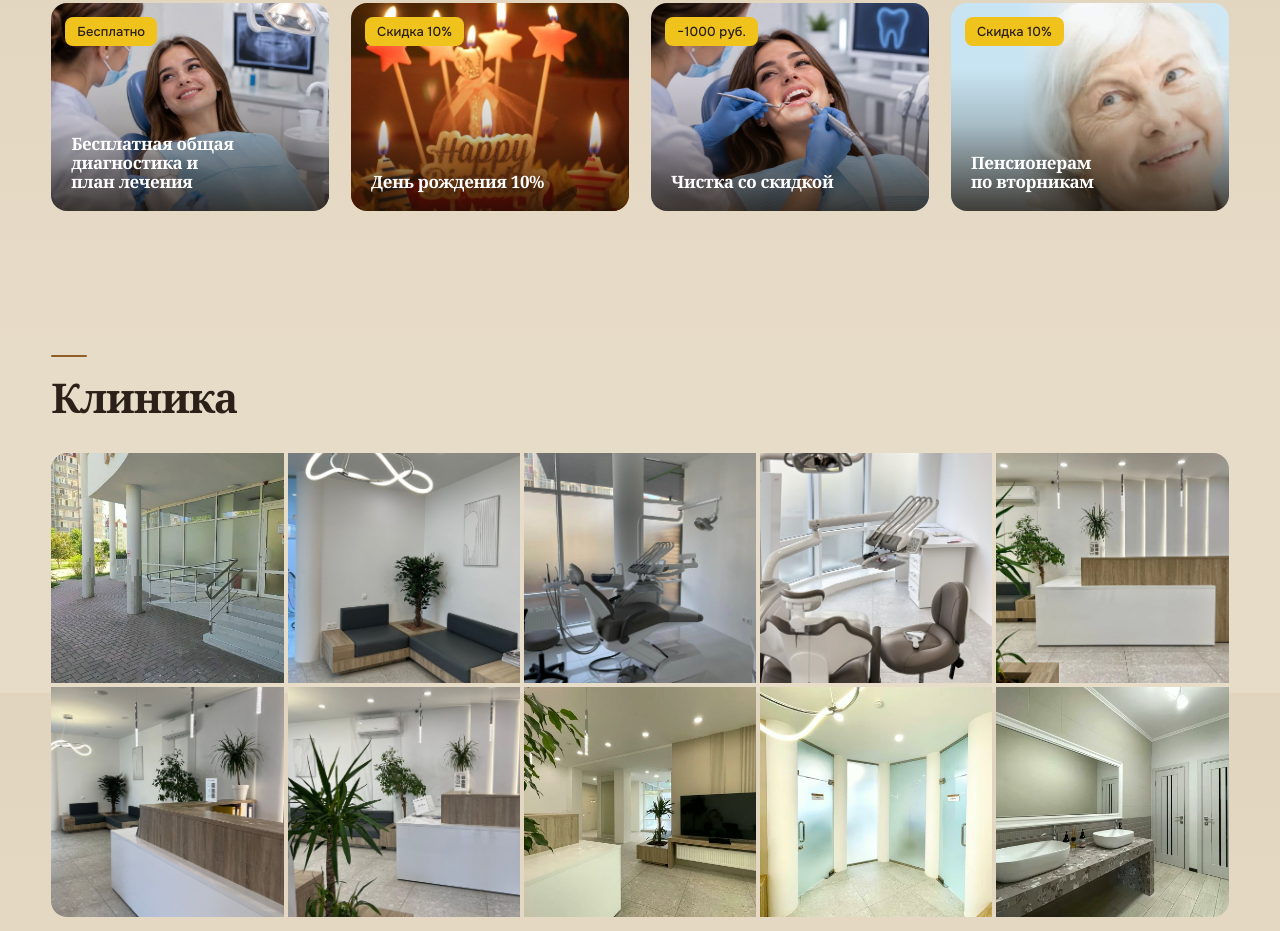
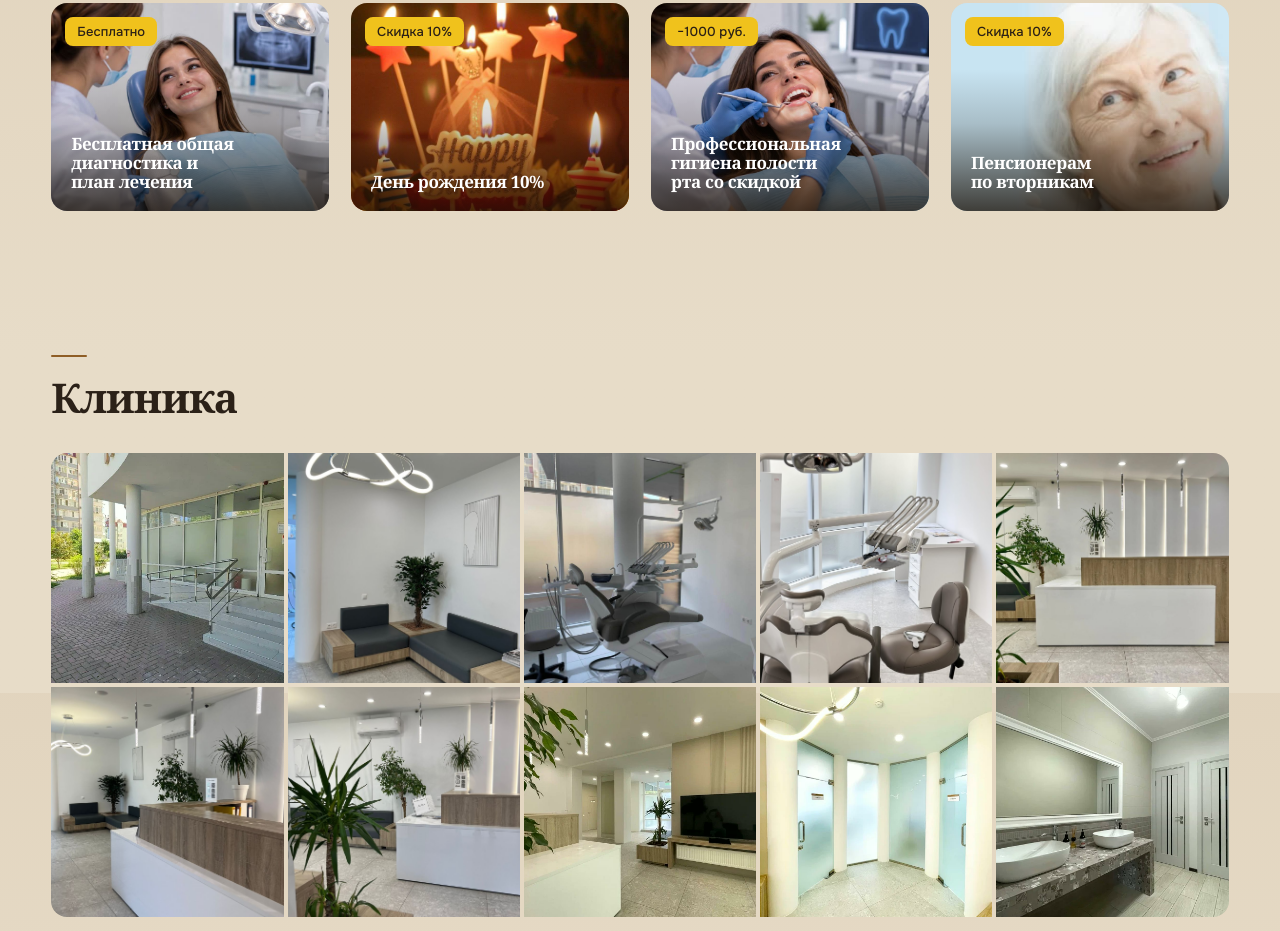
Before and after one commit to dimagareev03-lgtm/web-site, a plain HTML site: page index.html in a window 1280 px wide. Shown: the part 2507-3438 px from the top of the page. Drawn offline with Linux system fonts and the light colour scheme; a web font is replaced by a local one.

Commit message:
Название сайта и акции «Профессиональная гигиена полости рта со скидкой»
Co-Authored-By: Claude Opus 5.5 <noreply@anthropic.com>

```diff
--- a/index.html
+++ b/index.html
@@ -4,7 +4,7 @@
 <meta charset="utf-8">
 <meta name="viewport" content="width=device-width, initial-scale=1, viewport-fit=cover">
 <meta name="description" content="Стоматология Кастадент в Краснодаре: лечение и имплантация зубов, виниры, ортодонтия. Ул. Архитектора Ишунина, 3.">
-<title>Каста Дент</title>
+<title>Стоматология Кастадент в Краснодаре / отличная стоматология на ФМР</title>
 <style>
 /* Layout: fixed header over a full-bleed photo hero, then centred content bands on warm beige */
 :root{
@@ -483,7 +483,7 @@ html.a11y .btn,html.a11y .a11y-bar button{transition:none}
 <section id="promo"><h2 class="rv">Акции</h2><div class="promo">
 <a class="pcard rv" href="#" data-open="promo1"><img src="promo-1c.jpg" alt="Пациентка на осмотре" loading="lazy"><span class="badge">Бесплатно</span><h3>Бесплатная общая диагностика и план лечения</h3></a>
 <a class="pcard rv" href="#" data-open="promo2"><img src="promo-2c.jpg" alt="Праздничный торт со свечами" loading="lazy"><span class="badge">Скидка 10%</span><h3>День рождения 10%</h3></a>
-<a class="pcard rv" href="#" data-open="promo3"><img src="promo-3c.jpg" alt="Профессиональная гигиена полости рта" loading="lazy"><span class="badge">−1000 руб.</span><h3>Чистка со скидкой</h3></a>
+<a class="pcard rv" href="#" data-open="promo3"><img src="promo-3c.jpg" alt="Профессиональная гигиена полости рта" loading="lazy"><span class="badge">−1000 руб.</span><h3>Профессиональная гигиена полости рта со скидкой</h3></a>
 <a class="pcard rv" href="#" data-open="promo4"><img src="promo-4c.jpg" alt="Пожилая пациентка улыбается в кресле стоматолога" loading="lazy"><span class="badge">Скидка 10%</span><h3>Пенсионерам по вторникам</h3></a>
 </div></section>
 <section id="clinic"><h2 class="rv">Клиника</h2><div class="clinic rv"><span><img src="clinic-7.jpg" alt="Вход в клинику Кастадент" loading="lazy"></span><span><img src="clinic-1.jpg" alt="Зона ожидания с диванами" loading="lazy"></span><span><img src="clinic-2.jpg" alt="Стоматологический кабинет у окна" loading="lazy"></span><span><img src="clinic-3.jpg" alt="Кресло и оборудование врача" loading="lazy"></span><span><img src="clinic-4.jpg" alt="Ресепшен клиники" loading="lazy"></span><span><img src="clinic-5.jpg" alt="Стойка администратора и холл" loading="lazy"></span><span><img src="clinic-6.jpg" alt="Холл клиники с растениями" loading="lazy"></span><span><img src="clinic-9.jpg" alt="Холл и зона ожидания" loading="lazy"></span><span><img src="clinic-10.jpg" alt="Двери кабинетов" loading="lazy"></span><span><img src="clinic-8.jpg" alt="Санузел для пациентов" loading="lazy"></span></div></section>
@@ -554,7 +554,7 @@ html.a11y .btn,html.a11y .a11y-bar button{transition:none}
 <section class="act"><h3>Пора<br>действовать!</h3><i></i><p>Не упустите возможность записаться по акции и получить высококачественное лечение зубов со значительной экономией!</p><a class="btn outline2" href="#" data-promo-form>Записаться по акции</a></section>
 </div></div>
 <div class="modal" id="promo3" hidden><div class="modal-back" data-close></div><div class="modal-win wide promo-win" role="dialog" aria-modal="true" aria-labelledby="promo3t"><button class="modal-x" type="button" data-close aria-label="Закрыть">✕</button>
-<div class="phero"><img src="promo-3.jpg" alt="Профессиональная гигиена полости рта"><div class="phero-tx"><span>АКЦИЯ</span><h2 id="promo3t">Чистка со скидкой</h2></div></div>
+<div class="phero"><img src="promo-3.jpg" alt="Профессиональная гигиена полости рта"><div class="phero-tx"><span>АКЦИЯ</span><h2 id="promo3t">Профессиональная гигиена полости рта со скидкой</h2></div></div>
 <div class="pbody"><h3>Описание акции</h3><p>Кто же из нас не хочет иметь красивую и здоровую улыбку? Кто не мечтает о свежем дыхании и здоровых зубах? Все это можно получить благодаря профессиональной гигиене зубов. Она не только поможет улучшить состояние зубов и десен, но и предотвратит развитие кариеса и пародонтита. А еще, гигиена зубов позволит сохранить белоснежный цвет зубов и свежесть дыхания.</p><p class="lead3">Теперь вы можете получить качественную гигиену зубов по цене всего 3500 рублей вместо обычных 4500 рублей.</p><p>Сделайте этот шаг к здоровью прямо сейчас, и записывайтесь на профессиональную гигиену зубов!</p></div>
 <section class="act"><h3>Пора<br>действовать!</h3><i></i><p>Не упустите возможность записаться по акции и получить высококачественное лечение зубов со значительной экономией!</p><a class="btn outline2" href="#" data-promo-form>Записаться по акции</a></section>
 </div></div>
```
Also changed, not shown: kastadent.html (+3 -3 lines).
